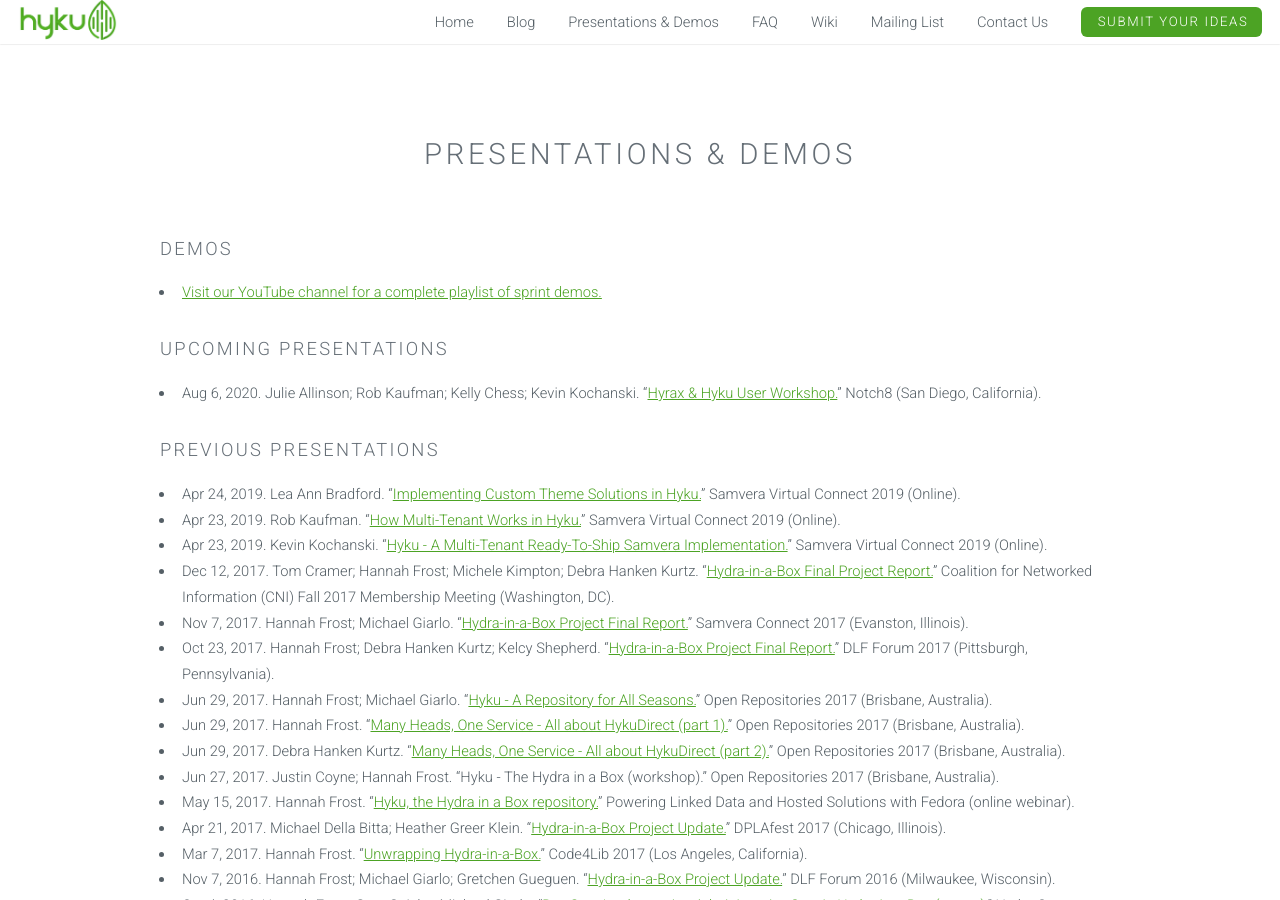
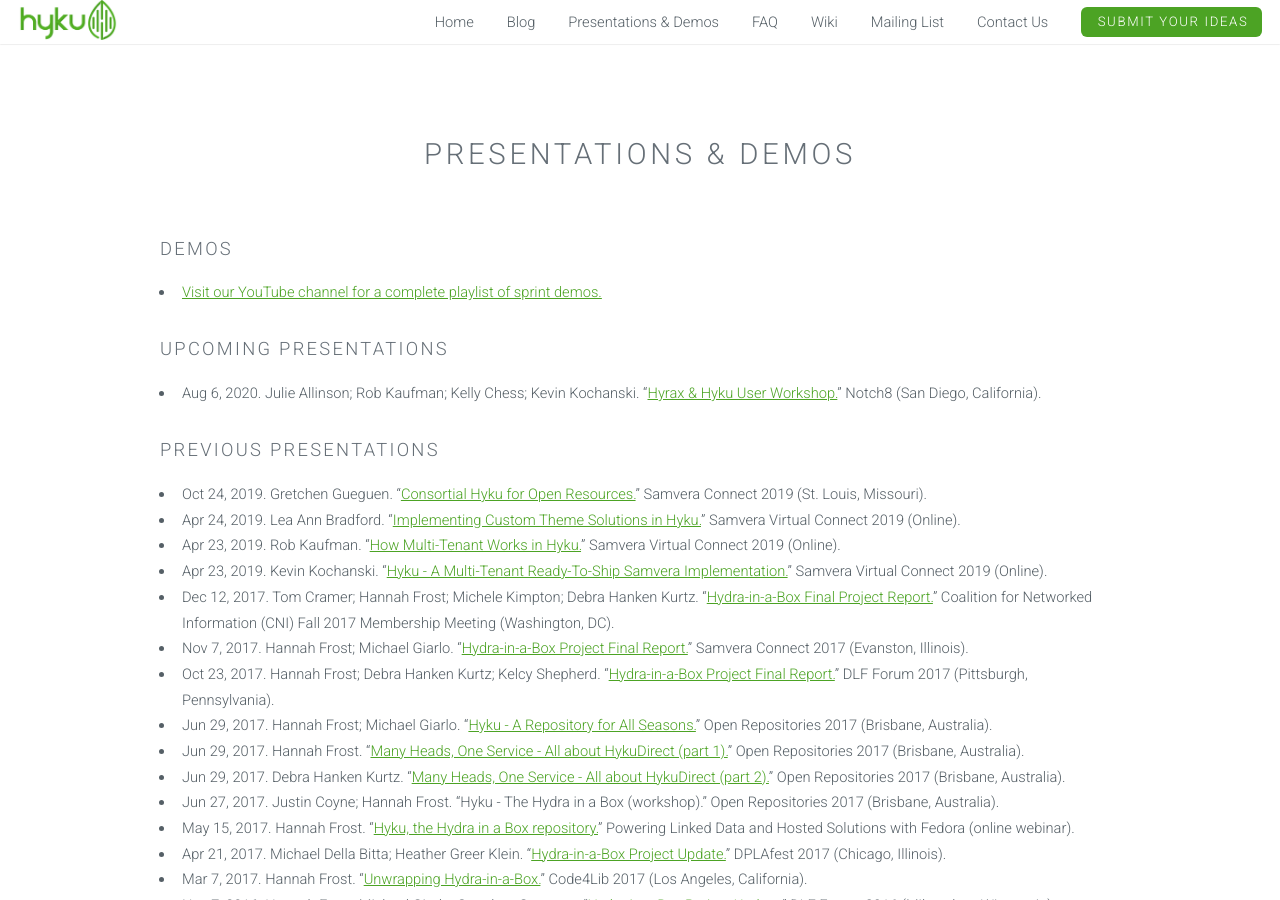
Before and after one commit to samvera-labs/hyku.github.io, a Jekyll site: the page built from presentations.html, in a window 1280 px wide and 900 px high. Built offline with Jekyll 4.4.1, drawn with Linux system fonts in a browser that asks for light colours; nearby versions of some CDN libraries; library files that are not in the unit come from our copies.

Commit message:
Added PALCI talk

```diff
--- a/_data/previous_presentations.yml
+++ b/_data/previous_presentations.yml
@@ -1,3 +1,10 @@
+- title: Consortial Hyku for Open Resources
+  presenters:
+    - Gretchen Gueguen
+  event: Samvera Connect 2019
+  location: "St. Louis, Missouri"
+  date: 2019-10-24
+  url:  https://docs.google.com/presentation/d/1MntUWa8hETCxu34IT6UXuYMEiRhDWW3Tse-2a2X_JqA/edit
 - title: Implementing Custom Theme Solutions in Hyku
   presenters:
     - Lea Ann Bradford
```
